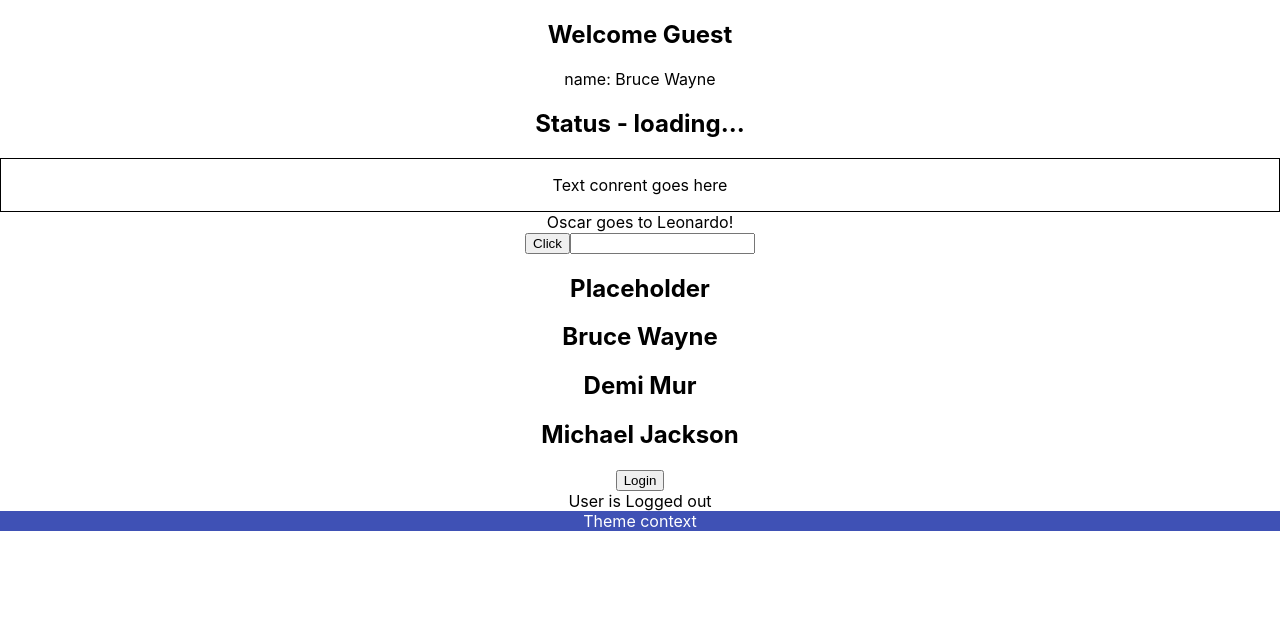
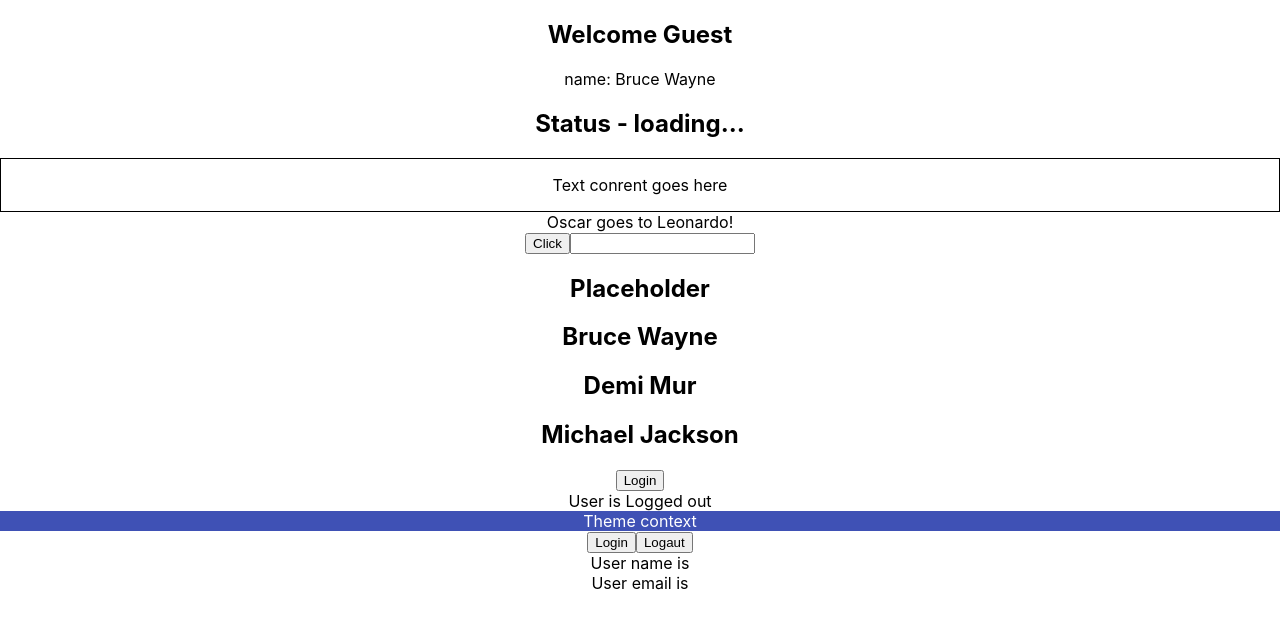
Before and after one commit to Diognet/react-typescript-demo, a React (Create React App) app: page / in a window 1280 px wide. Shown: the top 628 px of the page. Built offline with nearby package versions, Linux system fonts and the light colour scheme.

Commit message:
useContext Future Value

```diff
--- a/src/App.tsx
+++ b/src/App.tsx
@@ -10,7 +10,8 @@ import { Input } from './components/Input';
 import { Container } from './components/Container';
 import { LoggedIn } from './components/state/LoggedIn';
 import { Box } from './components/state/context/Box';
-
+import { UserContextProvider } from './components/state/UserContext';
+import { User } from './components/state/User';
 import { ThemeContextProvider } from './components/state/context/ThemeContext';
 
 function App() {
@@ -54,6 +55,9 @@ function App() {
       <ThemeContextProvider>
         <Box />
       </ThemeContextProvider>
+      <UserContextProvider>
+        <User />
+      </UserContextProvider>
     </div>
   );
 }
--- a/src/components/state/User.tsx
+++ b/src/components/state/User.tsx
@@ -1,46 +1,26 @@
-import { useState } from 'react';
-
-type AutUser = {
-  name: string;
-  email: string;
-};
+import { useContext } from 'react';
+import { UserContext } from './UserContext';
 
 export const User = () => {
-  const [user, setUser] = useState<AutUser | null>(null);
-  const [isLoggedIn, setIsLoggedIn] = useState<boolean>(false);
+  const userContext = useContext(UserContext);
 
   const handleLogin = () => {
-    setUser({
-      name: 'Morgan',
-      email: 'morgan.up.dn@gmail.com',
+    userContext?.setUser({
+      name: 'Diognet',
+      email: 'diognet.up@gmail.com',
     });
-    setIsLoggedIn(true);
   };
 
-  const handleLogout = () => {
-    setUser(null);
-    setIsLoggedIn(false);
-  };
-
-  const toggleLogin = () => {
-    if (isLoggedIn) {
-      handleLogout();
-    } else {
-      handleLogin();
-    }
+  const handleLogaut = () => {
+    userContext?.setUser(null);
   };
 
   return (
     <div>
-      <button onClick={toggleLogin}>{isLoggedIn ? 'Logout' : 'Login'}</button>
-      {isLoggedIn && user ? (
-        <div>
-          <div>User name is {user.name}</div>
-          <div>User email is {user.email}</div>
-        </div>
-      ) : (
-        <div>Please log in to see user details.</div>
-      )}
+      <button onClick={handleLogin}>Login</button>
+      <button onClick={handleLogaut}>Logaut</button>
+      <div>User name is</div>
+      <div>User email is {userContext?.user?.email}</div>
     </div>
   );
 };
--- /dev/null
+++ b/src/components/state/UserContext.tsx
@@ -0,0 +1,26 @@
+import { useState, createContext } from 'react';
+
+export type AutUser = {
+  name: string;
+  email: string;
+};
+
+type UserContextType = {
+  user: AutUser | null;
+  setUser: React.Dispatch<React.SetStateAction<AutUser | null>>;
+};
+
+type UserContextProviderProps = {
+  children: React.ReactNode;
+};
+
+export const UserContext = createContext <UserContextType | null>(null);
+
+export const UserContextProvider = ({ children }: UserContextProviderProps) => {
+  const [user, setUser] = useState<AutUser | null>(null);
+  return (
+    <UserContext.Provider value={{ user, setUser }}>
+      {children}
+    </UserContext.Provider>
+  );
+};
```
